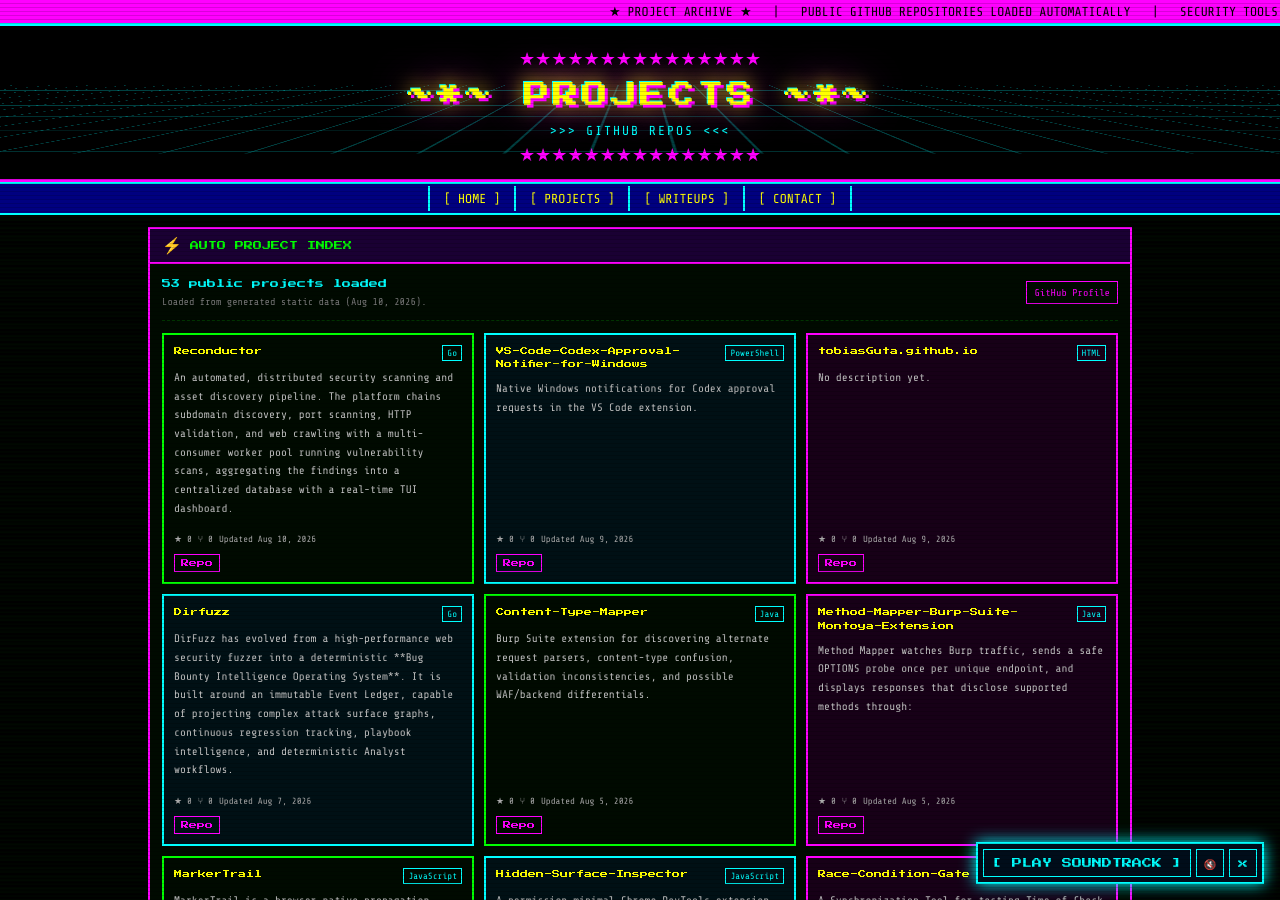
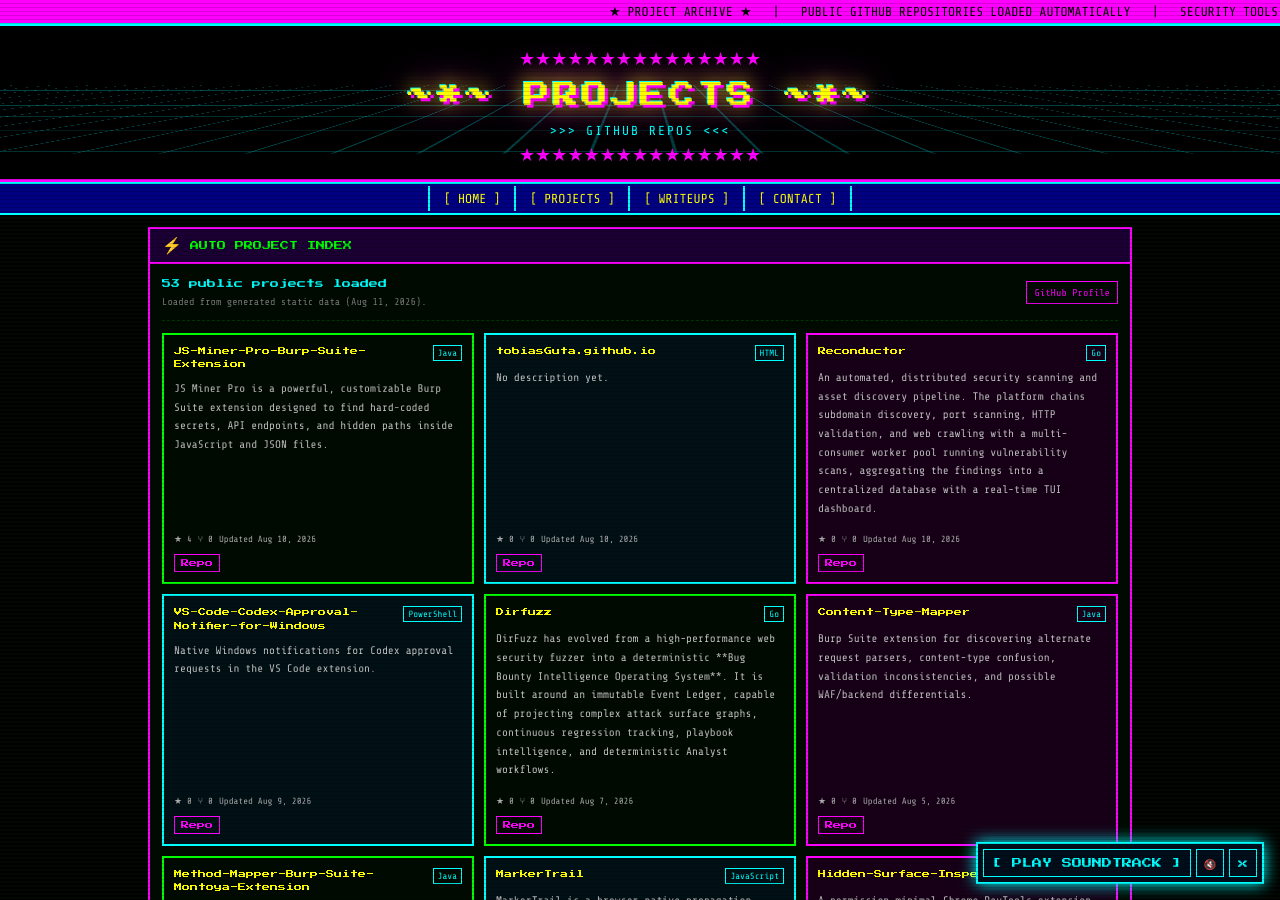
Before and after one commit to tobiasGuta/tobiasGuta.github.io, a Jekyll site: the page built from projects.html, in a window 1280 px wide and 900 px high. Built offline with Jekyll 4.4.1, drawn with Linux system fonts in a browser that asks for light colours; some of the changed text lies outside the part shown.

Commit message:
Update generated project data

```diff
--- a/assets/data/projects.json
+++ b/assets/data/projects.json
@@ -1,8 +1,34 @@
 {
   "owner": "tobiasGuta",
   "source": "github_api",
-  "generated_at": "2026-08-10T09:46:39.556689+00:00",
+  "generated_at": "2026-08-11T09:12:06.453186+00:00",
   "projects": [
+    {
+      "name": "JS-Miner-Pro-Burp-Suite-Extension",
+      "description": "JS Miner Pro is a powerful, customizable Burp Suite extension designed to find hard-coded secrets, API endpoints, and hidden paths inside JavaScript and JSON files.",
+      "html_url": "https://github.com/tobiasGuta/JS-Miner-Pro-Burp-Suite-Extension",
+      "homepage": "",
+      "language": "Java",
+      "topics": [],
+      "stargazers_count": 4,
+      "forks_count": 0,
+      "updated_at": "2026-08-10T12:45:13Z",
+      "fork": false,
+      "archived": false
+    },
+    {
+      "name": "tobiasGuta.github.io",
+      "description": null,
+      "html_url": "https://github.com/tobiasGuta/tobiasGuta.github.io",
+      "homepage": null,
+      "language": "HTML",
+      "topics": [],
+      "stargazers_count": 0,
+      "forks_count": 0,
+      "updated_at": "2026-08-10T09:47:09Z",
+      "fork": false,
+      "archived": false
+    },
     {
       "name": "Reconductor",
       "description": "An automated, distributed security scanning and asset discovery pipeline. The platform chains subdomain discovery, port scanning, HTTP validation, and web crawling with a multi-consumer worker pool running vulnerability scans, aggregating the findings into a centralized database with a real-time TUI dashboard.",
@@ -26,19 +52,6 @@
       "stargazers_count": 0,
       "forks_count": 0,
       "updated_at": "2026-08-09T16:07:50Z",
-      "fork": false,
-      "archived": false
-    },
-    {
-      "name": "tobiasGuta.github.io",
-      "description": null,
-      "html_url": "https://github.com/tobiasGuta/tobiasGuta.github.io",
-      "homepage": null,
-      "language": "HTML",
-      "topics": [],
-      "stargazers_count": 0,
-      "forks_count": 0,
-      "updated_at": "2026-08-09T09:01:34Z",
       "fork": false,
       "archived": false
     },
@@ -260,19 +273,6 @@
       "stargazers_count": 0,
       "forks_count": 0,
       "updated_at": "2026-07-18T11:48:19Z",
-      "fork": false,
-      "archived": false
-    },
-    {
-      "name": "JS-Miner-Pro-Burp-Suite-Extension",
-      "description": "JS Miner Pro is a powerful, customizable Burp Suite extension designed to find hard-coded secrets, API endpoints, and hidden paths inside JavaScript and JSON files.",
-      "html_url": "https://github.com/tobiasGuta/JS-Miner-Pro-Burp-Suite-Extension",
-      "homepage": "",
-      "language": "Java",
-      "topics": [],
-      "stargazers_count": 3,
-      "forks_count": 0,
-      "updated_at": "2026-07-16T20:31:52Z",
       "fork": false,
       "archived": false
     },
```
